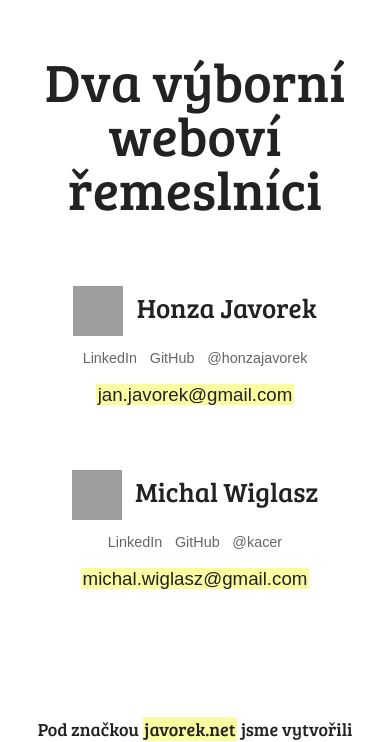
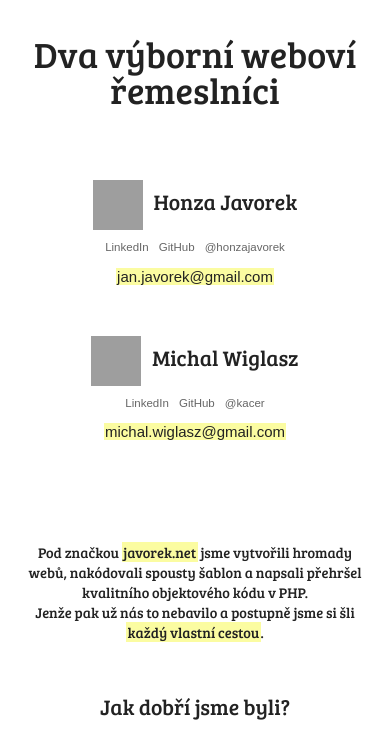
Before and after one commit to honzajavorek/javorek.net, a PHP site: page / in a window 390 px wide. Shown: the top 742 px of the page. Run offline with PHP 8.4, Linux system fonts and the light colour scheme; grey boxes are pictures that could not be loaded.

Commit message:
little bit more responsive

```diff
--- a/main.css
+++ b/main.css
@@ -178,4 +178,19 @@
         -webkit-column-count: 1;
         -moz-column-count: 1;
     }
+
+    dt, dd {
+        width: auto;
+    }
 }
+
+@media screen and (max-width: 400px) {
+    .document {
+        font-size: 1.2em;
+    }
+
+    h1 {
+        font-size: 2.5em;
+        margin-bottom: 2em;
+    }
+}
```
